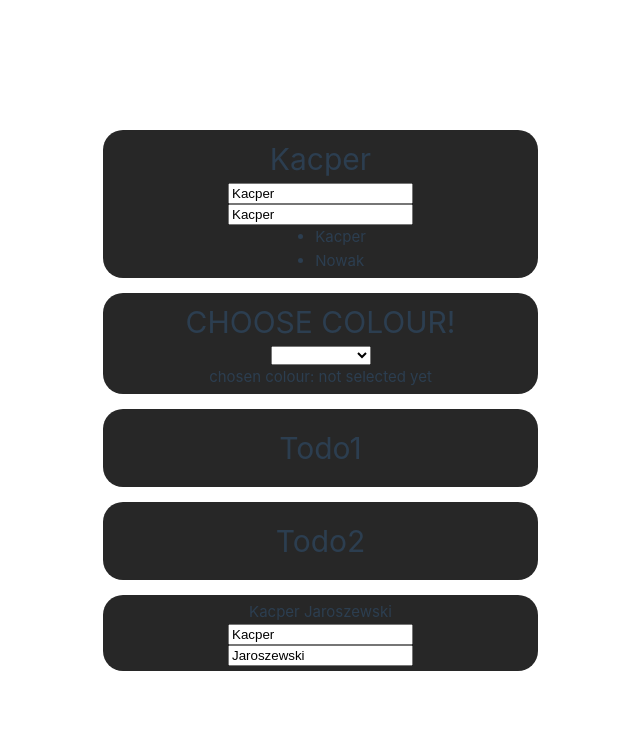
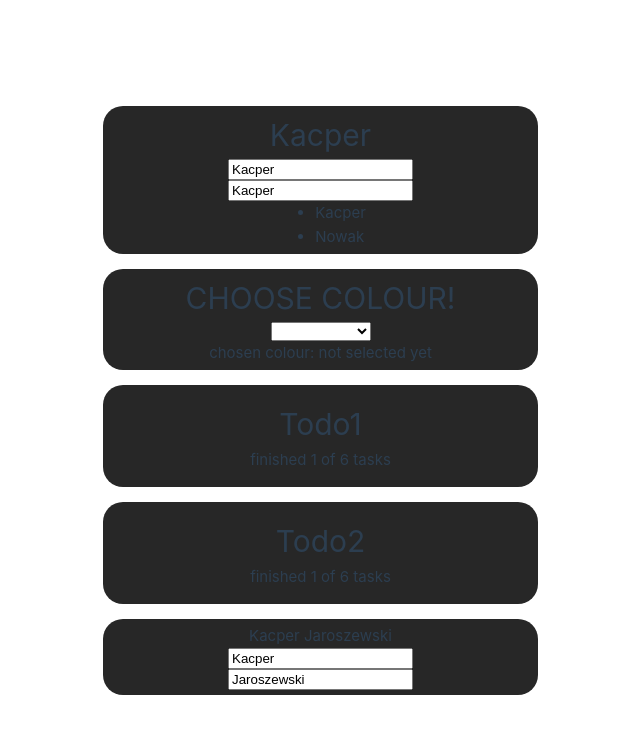
Before and after one commit to Dzarooo/vue_project, a Vue app: page / in a window 1280 px wide. Shown: the top 734 px of the page, without its empty margins (102-742 px from the left). Built offline with nearby package versions, Linux system fonts and the light colour scheme.

Commit message:
readded feature of counting finished tasks

```diff
--- a/src/App.vue
+++ b/src/App.vue
@@ -85,12 +85,13 @@ const todos = ref([
 ]);
 
 
-// function countFinished(tasks) {
-// 	console.log("test",tasks);
-// 	const count = ref(tasks.filter(todo => todo.finished).length);
-// 	console.log(count.value);
-// 	return count.value;
-// }
+function countFinished(tasks) {
+	console.log("test",tasks);
+	const count = ref(tasks.filter(todo => todo.finished).length);
+	console.log(count.value);
+	let result = "finished " + count.value + " of " + tasks.length + " tasks";
+	return result;
+}
 //let finishedTasksOfAll = computed(() => "finished " + todo.value.filter(newTodo => newTodo.finished).length + " out of " + todo.value.length + " tasks");
 //const progressText = ref("error occurred");
 //const finishedAll = computed(() => todo.value.every(task => task.finished)); //check if all tasks are finished, returns true or false
@@ -198,7 +199,7 @@ const fullname = computed(() => name.value + " " + surname.value);
 			<accordion v-bind:indexTodo="indexTodo" v-bind:todo="todo" v-bind:warningState="warningsData[indexTodo].show" v-on:created="addNewTask" v-on:hidden="hideWarning(indexTodo)">
 				<template #header>
 					<h1 style="text-align: center">{{ todo.name }}</h1>
-
+					<p style="text-align:center">{{ countFinished(todo.tasks) }}</p>
 				</template>
 				<template v-for="(task, indexItem) in todo.tasks">
 					<todo-item v-bind:task="task.text" v-bind:indexTodo="indexTodo" v-bind:indexItem="indexItem" v-model="task.finished" v-on:changed="handleCheckboxToggle"></todo-item>
```
